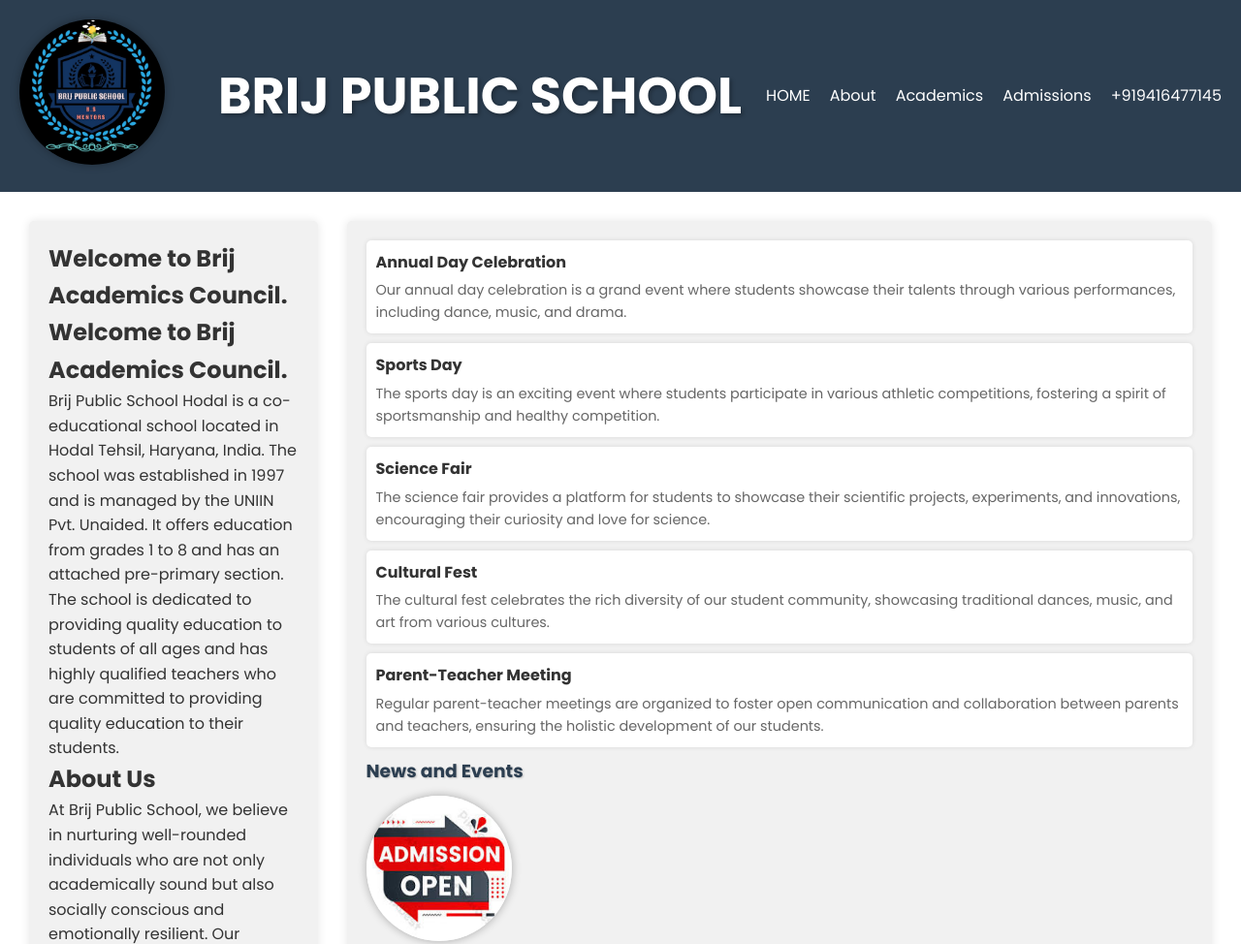
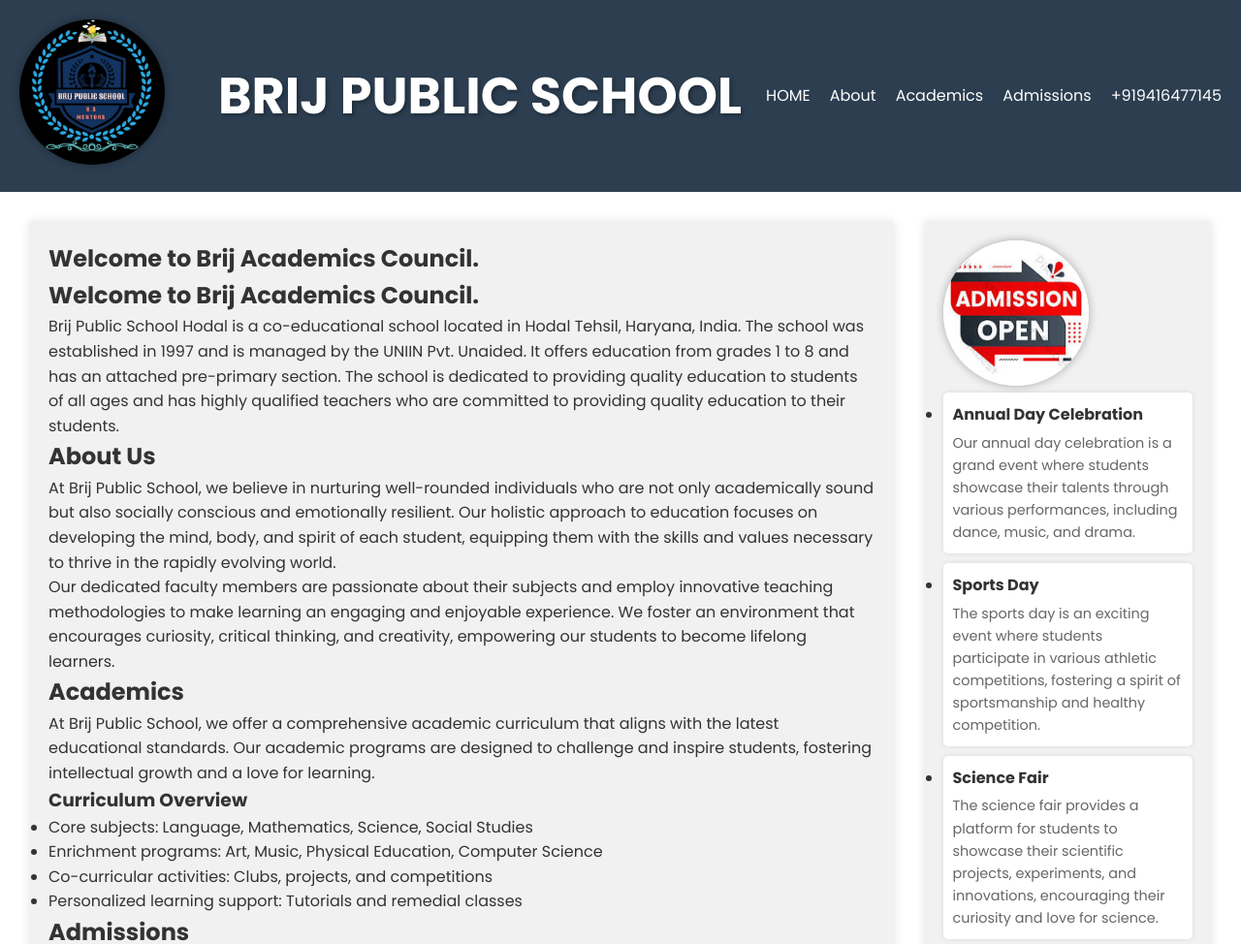
Before and after one commit to premsharma8168/SCHOOLWEBSITE, a plain HTML site: page index.html in a window 1280 px wide. Shown: the top 974 px of the page at 97% size. Drawn offline with Linux system fonts and the light colour scheme.

Commit message:
Update style.css

```diff
--- a/style.css
+++ b/style.css
@@ -87,7 +87,7 @@ a {
 /* Main Content Styles */
 .main {
   display: grid;
-  grid-template-columns: 1fr 3fr;
+  grid-template-columns: 3fr 1fr; /* Swap the order */
   grid-gap: 30px;
   padding: 30px;
 }
@@ -97,16 +97,16 @@ a {
   padding: 20px;
   border-radius: 5px;
   box-shadow: 0 0 10px rgba(0, 0, 0, 0.1);
+  display: flex;
+  flex-direction: column;
+}
+
+.sidebar ul {
+  order: 1; /* Move the list above the heading */
 }
 
 .sidebar h3 {
-  margin-bottom: 10px;
-  color: #2c3e50;
-  text-shadow: 1px 1px 2px rgba(0, 0, 0, 0.2);
-}
-
-.sidebar ul {
-  list-style: none;
+  order: 2; /* Move the heading below the list */
 }
 
 .sidebar li {
@@ -143,6 +143,16 @@ a {
   padding: 20px;
   border-radius: 5px;
   box-shadow: 0 0 10px rgba(0, 0, 0, 0.1);
+  display: flex;
+  flex-direction: column;
+}
+
+.content > h2 {
+  order: 1; /* Move the heading above the content sections */
+}
+
+.content > div {
+  order: 2; /* Move the content sections below the heading */
 }
 
 /* Footer Styles */
```
